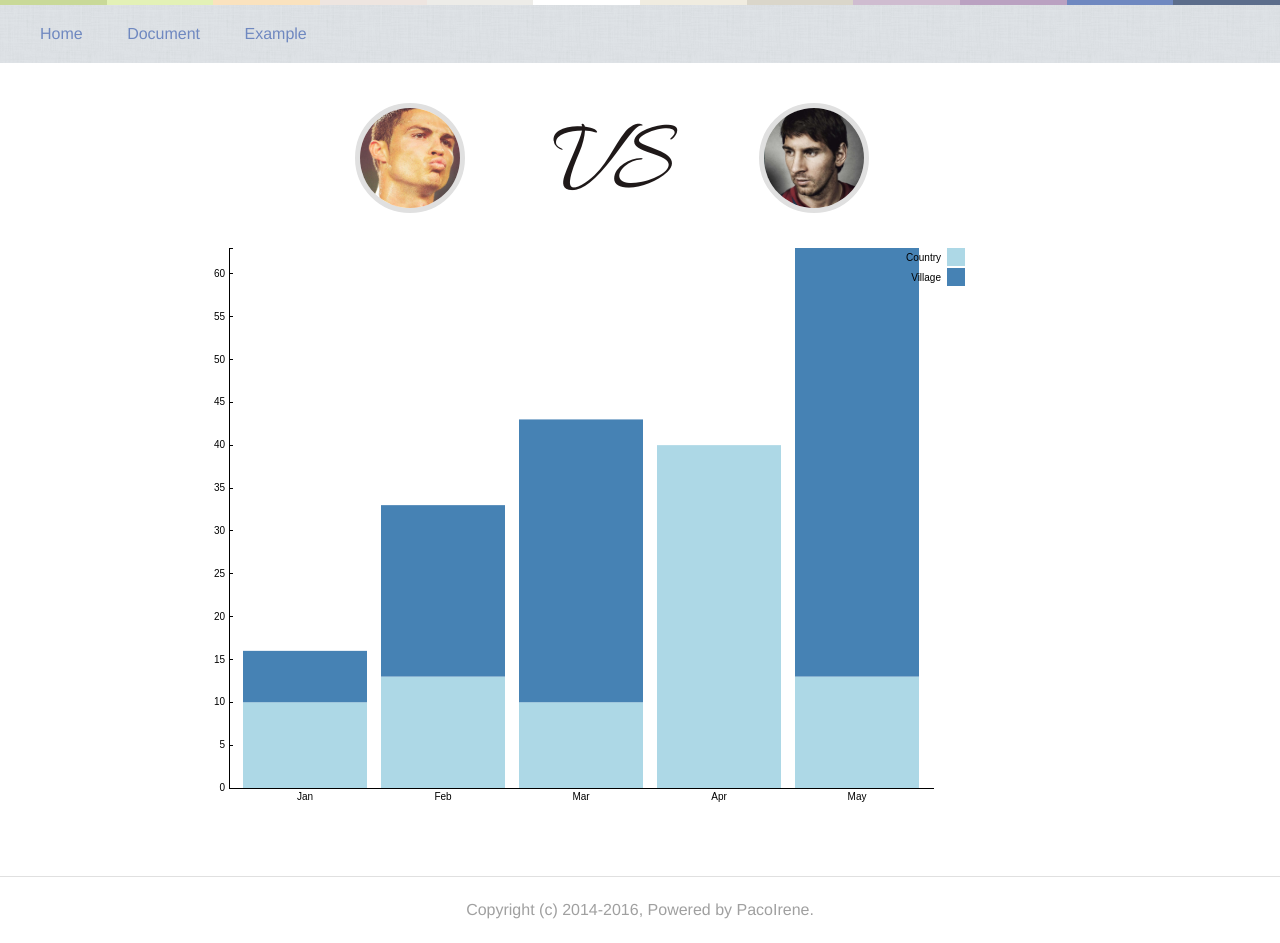
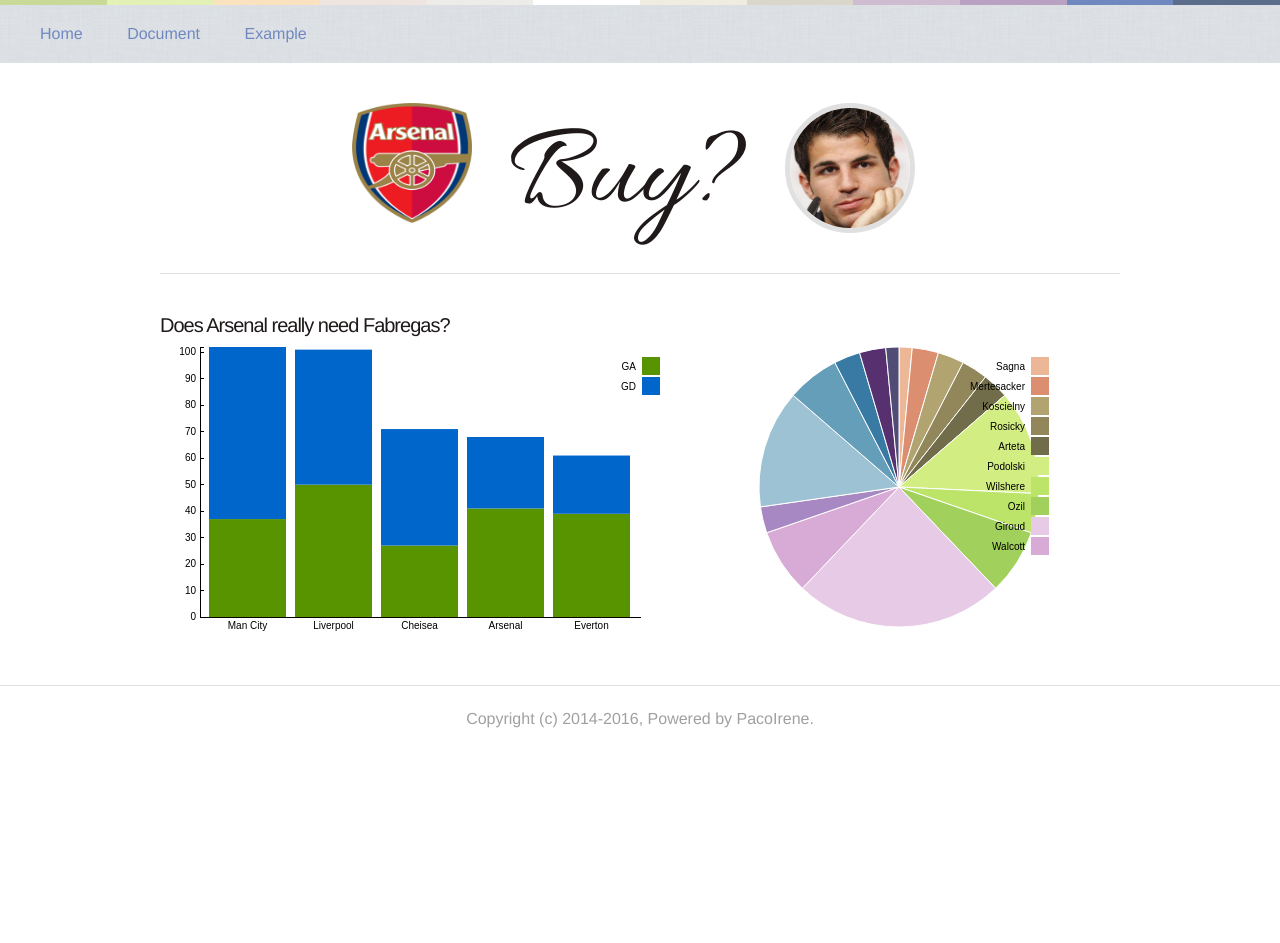
Before and after one commit to PacoIrene/frost_website, a plain HTML site: page example.html in a window 1280 px wide. After the commit the page ends 800 px from the top, so only its background shows below. Drawn offline with nearby package versions, Linux system fonts and the light colour scheme.

Commit message:
Signed-off-by: PacoIrene <zhenyangchu@gmail.com>

```diff
--- a/css/example.css
+++ b/css/example.css
@@ -5,7 +5,7 @@
 	font-style: normal;
 }
 .container {
-	width: 950px;
+	width: 960px;
 	margin: 0 auto;
 	margin-top: 40px;
 }
@@ -15,13 +15,15 @@
 	-moz-box-flex: 1;
 }
 .headImg img{
-	width: 100px;
-	height: 100px;
+	width: 120px;
+	height: 120px;
+}
+.headImg_player img {
 	border-radius: 50%;
 	border: 5px solid #e0e0e0;
 }
 .headVS span{
-	font-size: 100px;
+	font-size: 120px;
 	font-family: "Allura";
 }
 .container_singleExample_header {
@@ -31,3 +33,29 @@
 	display: -moz-box;
 	display: -webkit-box;
 }
+.container_singleExample_content {
+	margin-top: 20px;
+	padding-top: 40px;
+	border-top: 1px solid #e0e0e0;
+}
+#container_IsNeed h2 {
+	font-size: 20px;
+	letter-spacing: -1px;
+	font-weight: normal;
+}
+.chartContainer {
+	width: 960px;
+	display: box;
+	display: -moz-box;
+	display: -webkit-box;
+}
+#fiveInOut {
+	box-flex: 5;
+	-webkit-box-flex: 5;
+	-moz-box-flex: 5;
+}
+#goalPlayer {
+	box-flex: 4;
+	-webkit-box-flex: 4;
+	-moz-box-flex: 4;
+}
--- a/css/frost.css
+++ b/css/frost.css
@@ -28,10 +28,10 @@
 .frost_legendRootNode {
 	position: absolute;
 	cursor: pointer;
-	/*max-height: 200px;*/
-	/*overflow-y: scroll;*/
+	max-height: 200px;
+	overflow-y: auto;
 	/*max-width: 180px;*/
-	/*overflow-x: hidden;*/
+	overflow-x: hidden;
 }
 .frost_legendRootNode_focus {
 	opacity: 0.5;
--- a/example.html
+++ b/example.html
@@ -22,18 +22,25 @@
 		<div class="container">
 			<div class="container_singleExample">
 				<div class="container_singleExample_header">
-					<div class="headImg">
-						<img src="img/ronaldo.jpg">
+					<div class="headImg headImg_club">
+						<img src="img/arsenal.jpg">
 					</div>
 					<div class="headVS">
-						<span>VS</span>
+						<span>Buy?</span>
 					</div>
-					<div class="headImg">
-						<img src="img/messi.jpg">
+					<div class="headImg headImg_player">
+						<img src="img/fabregas.jpg">
 					</div>
 				</div>
-				<div id="ranaldoAndMessi">
-
+				<div class="container_singleExample_content">
+					<div id="container_IsNeed">
+						<h2>Does Arsenal really need Fabregas?</h2>
+						<div class="chartContainer">
+							<div id="fiveInOut">
+							</div>
+							<div id="goalPlayer"></div>
+						</div>
+					</div>
 				</div>
 			</div>
 		</div>
@@ -43,42 +50,6 @@
 		<script src="//code.jquery.com/jquery-1.11.0.min.js"></script>
 		<script type="text/javascript" src="lib/d3.v3.min.js"></script>
 		<script type="text/javascript" src="lib/frost.js"></script>
-		<script type="text/javascript">
-			var frost = new Frost.Graph({
-				element: "#ranaldoAndMessi",
-				width: 800,
-				height: 600,
-				type: "bar",
-				stack: true,
-				barType: 2,
-				series: [
-				{
-					color: "lightblue",
-					data: [
-						{value: 10,name: "Jan"},
-						{value: 13,name: "Feb"},
-						{value: 10,name: "Mar"},
-						{value: 40,name: "Apr"},
-						{value: 13,name: "May"},
-					],
-					name: "Country"
-				},
-				{
-					color: 'steelblue',
-					data: [
-						{value: 6,name: "Jan"},
-						{value: 20,name: "Feb"},
-						{value: 33,name: "Mar"},
-						{value: 50,name: "May"}
-					],
-					name: "Village"
-				}],
-				hasDetail: true,
-				xAxis:true,
-				yAxis: true,
-				legend: true
-			});
-			frost.render();
-		</script>
+		<script type="text/javascript" src="js/example.js"></script>
 	</body>
 </html>
--- a/js/example.js
+++ b/js/example.js
@@ -0,0 +1,94 @@
+var fiveInOut = new Frost.Graph({
+	element: "#fiveInOut",
+	width: 500,
+	height: 300,
+	type: "bar",
+	stack: true,
+	barType: 1,
+	series: [
+	{
+		color: "#589400",
+		data: [{
+			value: 37,
+			name: "GA"
+		}, {
+			value: 65,
+			name: "GD"
+		}],
+		name: "Man City"
+	},{
+		color: "#0066cc",
+		data: [{
+			value: 50,
+			name: "GA"
+		}, {
+			value: 51,
+			name: "GD"
+		}],
+		name: "Liverpool"
+	},{
+		data: [{
+			value: 27,
+			name: "GA"
+		}, {
+			value: 44,
+			name: "GD"
+		}],
+		name: "Cheisea"
+	},{
+		data: [{
+			value: 41,
+			name: "GA"
+		}, {
+			value: 27,
+			name: "GD"
+		}],
+		name: "Arsenal"
+	},{
+		data: [{
+			value: 39,
+			name: "GA"
+		}, {
+			value: 22,
+			name: "GD"
+		}],
+		name: "Everton"
+	}],
+	hasDetail: true,
+	xAxis:true,
+	yAxis: true,
+	legend: true
+});
+fiveInOut.render();
+var goalPlayer = new Frost.Graph({
+	element: "#goalPlayer",
+	width: 300,
+	height: 300,
+	type: "pie",
+	series: [
+	{
+		data: [
+			{value: 1,name: "Sagna"},
+			{value: 2,name: "Mertesacker"},
+			{value: 2,name: "Koscielny"},
+			{value: 2,name: "Rosicky"},
+			{value: 2,name: "Arteta"},
+			{value: 8,name: "Podolski"},
+			{value: 3,name: "Wilshere"},
+			{value: 5,name: "Ozil"},
+			{value: 16,name: "Giroud"},
+			{value: 5,name: "Walcott"},
+			{value: 2,name: "Chamberlain"},
+			{value: 9,name: "Ramsey"},
+			{value: 4,name: "Cazorla"},
+			{value: 2,name: "Flamini"},
+			{value: 2,name: "Bendtner"},
+			{value: 1,name: "Gnabry"}
+		],
+		name: "Country"
+	}],
+	hasDetail: true,
+	hasContent: false,
+	legend:true
+});
+goalPlayer.render();
```
Also changed, not shown: index.html (+1 -1 lines), img/arsenal.jpg (added), img/fabregas.jpg (added), img/messi.jpg (deleted), img/ronaldo.jpg (deleted), lib/frost.js, lib/frost.min.js.
